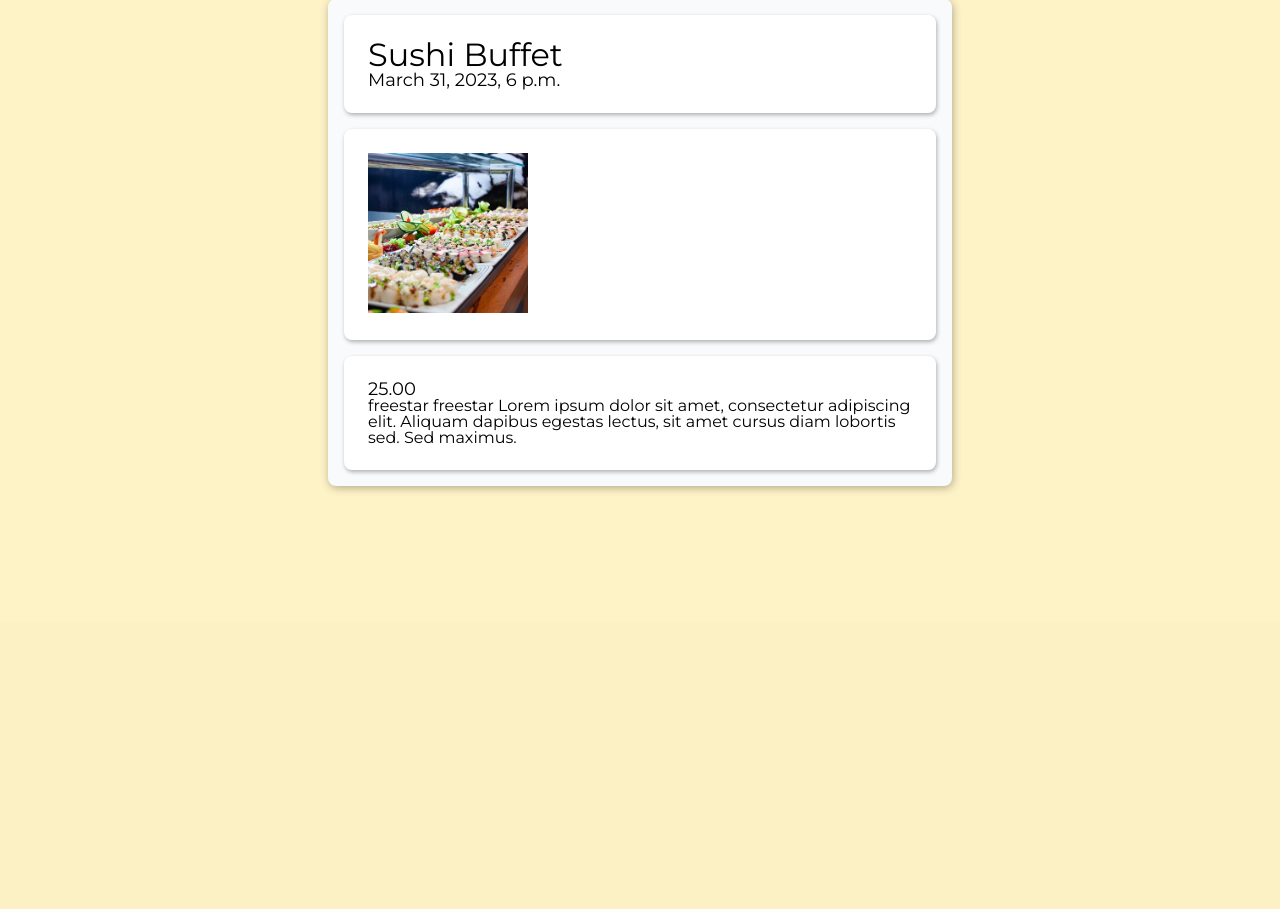
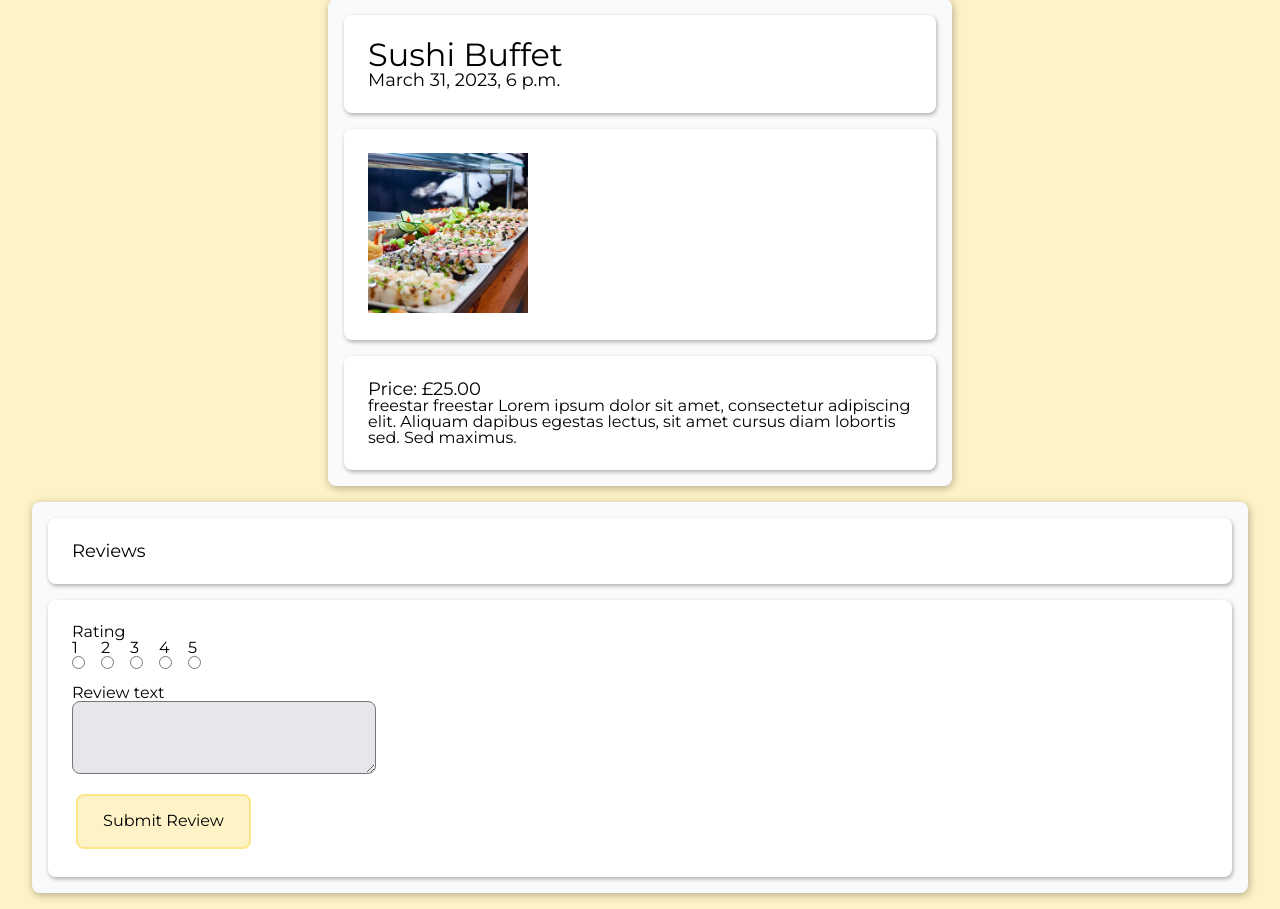
Before and after one commit to BriffC/EventBulb, a Django app: page /events/1/ in a window 1280 px wide. Shown: the part 177-1086 px from the top of the page. Before the commit the page ends 669 px from the top, so only its background shows below. Run offline with Django 3.2, Linux system fonts and the light colour scheme; a user stored in the database is signed in; data comes from the database, SQL or seed files in the repository; both versions use the stored data as it was after the commit; parts of the project's set-up code (start-up, migrations or seed data) failed here and were passed over; some libraries are stand-ins or nearby versions.

Commit message:
review lab

```diff
--- a/start_code/accounts/models.py
+++ b/start_code/accounts/models.py
@@ -5,7 +5,7 @@ from events.models import Event
 # Create your models here.
 class UserProfile(models.Model):
     user = models.OneToOneField(
-        User, on_delete = models.CASCADE, related_name = 'profile')
+        User, on_delete=models.CASCADE, related_name='profile')
     attending = models.ManyToManyField(Event, blank=True, related_name="profile")
 
     def __str__(self):
--- a/start_code/events/models.py
+++ b/start_code/events/models.py
@@ -9,3 +9,19 @@ class Event(models.Model):
 
     def __str__(self):
         return (self.title)
+
+class Review(models.Model):
+    class Rating(models.IntegerChoices):
+        ONE = 1
+        TWO = 2
+        THREE = 3
+        FOUR = 4
+        FIVE = 5
+
+    rating = models.IntegerField(choices=Rating.choices)
+    text = models.TextField()
+    event = models.ForeignKey(Event, on_delete=models.CASCADE, blank=True, null=True, related_name="reviews")
+    profile = models.ForeignKey("accounts.UserProfile", on_delete=models.CASCADE, blank=True, related_name="reviews")
+
+    def __str__(self):
+        return self.text
--- a/start_code/events/urls.py
+++ b/start_code/events/urls.py
@@ -7,4 +7,5 @@ urlpatterns = [
     path('<int:id>/add_attending/', views.add_attending, name ="events_add_attending"),
     path('<int:id>/remove_attending/', views.remove_attending, name="events_remove_attending"),
     path('dashboard/', views.dashboard, name = "events_dashboard"),
+    path('<int:id>/add_review/', views.add_review, name="events_add_review"),
 ]
--- a/start_code/events/views.py
+++ b/start_code/events/views.py
@@ -1,7 +1,7 @@
 from django.shortcuts import render, get_object_or_404, redirect
 from django.contrib.auth.decorators import login_required
 from datetime import datetime
-from . models import Event
+from .models import Event, Review
 from accounts.models import UserProfile
 
 def check_if_user_profile(request):
@@ -29,10 +29,21 @@ def dashboard(request):
     profile = check_if_user_profile(request)
     attending = profile.attending.all().filter(datetime__gte=today).order_by("datetime")
     attended = profile.attending.all().filter(datetime__lt=today).order_by("datetime")
-    return render(request, 'events/dashboard.html', {"attending": attending, "attended": attended,})
+    return render(request, 'events/dashboard.html', {"attending": attending, "attended": attended})
+
+@login_required
+def add_review(request, id):
+    if request.method == "POST":
+        event = get_object_or_404(Event, id=id)
+        [profile, created] = UserProfile.objects.get_or_create(user=request.user)
+        text = request.POST.get("review-text")
+        rating = request.POST.get("rating")
+        review = Review.objects.create(text=text, rating=rating, event=event, profile=profile)
+        event.reviews.add(review)
+        return render (request.POST.get("redirect_url"))
 
 def details(request, id):
-    event = get_object_or_404(Event, id = id)
+    event = get_object_or_404(Event, id=id)
     return render(request, 'events/details.html', {"event": event})
 
 
--- a/start_code/templates/events/details.html
+++ b/start_code/templates/events/details.html
@@ -14,9 +14,55 @@
         <img class="event-image" src="{{ event.cover.url }}" alt="{{ event.title }}">
       </section>
       <section class="card">
-        <p class="event-cost"> {{ event.cost }}</p>
+        <p class="event-cost">Price: £{{ event.cost }}</p>
         <p>{{ event.description }}</p>
       </section>
     </div>
+    {% if event.reviews.all|length > 0 or user.is_authenticated %}
+    <div class ="card-background half width">
+      <section class="card">
+        <h3 class = "larger-heading">Reviews</h3>
+      </section>
+      {% if user.is_authenticated %}
+      <section class="card">
+        <form class="review-form" action="{% url 'events_add_review' event.id %}" method="POST">
+          {% csrf_token %}
+          <input type="hidden" name="redirect_url" value="{{ request.get_full_path }}">
+          <div class ="input-group">
+            <label for="ratings">Rating</label>
+            <fieldset id="ratings" class="rating-group">
+              <label for="rating-1">1</label>
+              <label for="rating-2">2</label>
+              <label for="rating-3">3</label>
+              <label for="rating-4">4</label>
+              <label for="rating-5">5</label>
+              <input required type="radio" name="rating" value="1" id="rating-1">
+              <input required type="radio" name="rating" value="2" id="rating-2">
+              <input required type="radio" name="rating" value="3" id="rating-3">
+              <input required type="radio" name="rating" value="4" id="rating-4">
+              <input required type="radio" name="rating" value="5" id="rating-5">
+            </fieldset>
+          </div>
+          <div class="input-group full-width">
+            <label for="review-text">Review text</label>
+            <textarea name="review-text" id="review-text" cols="30" rows="3"></textarea>
+          </div>
+          <button class="button yellow" type="submit">Submit Review</button>
+        </form>
+      </section>
+      {% endif %}
+      <div class="reviews-scroller">
+        {% for review in event.reviews.all %}
+        <section class="card">
+          <h3>{{ review.profile }}</h3>
+          <p>{{ review.rating }}</p>
+          {% if review.text|length > 0 %}
+          <p>"{{ review.text }}"</p>
+          {% endif %}
+        </section>
+        {% endfor %}
+      </div>
+    </div>
+    {% endif %}
   </main>
 {% endblock %}
--- a/start_code/templates/events/list.html
+++ b/start_code/templates/events/list.html
@@ -21,8 +21,8 @@
             </div>
 
             <div>
-            <a href ="{% url 'events_list' %}" class = "button">Clear</a>
-            <button type = "submit" class = "button gray">Filter</button>
+            <a href ="{% url 'events_list' %}" class = "button">Clear list</a>
+            <button type = "submit" class = "button gray">Filter by event</button>
             </div>
         </form>
       </section>
--- a/start_code/templates/partials/_events_list.html
+++ b/start_code/templates/partials/_events_list.html
@@ -15,14 +15,14 @@
             {% if user|is_attending:event %}
             <form action="{% url 'events_remove_attending' event.id %}" method="post">
                 {% csrf_token %}
-                <input type="hidden" name = "redirect_url" value = "{{ request.get_full_path}}">
-                <button type = "submit" class = "button red">Cancel Attendance</button>
+                <input type="hidden" name ="redirect_url" value = "{{ request.get_full_path}}">
+                <button type ="submit" class ="button red">Cancel Attendance</button>
             </form>
             {% else %}
                 <form action = "{% url 'events_add_attending' event.id %}" method = "post">
                     {% csrf_token %}
                     <input type = "hidden" name ="redirect_url" value = "{{ request.get_full_path }}">
-                    <button type = "submit" class = "button yellow">Attending</button>
+                    <button type = "submit" class = "button yellow">Press to attend</button>
                 </form>
             {% endif %}
          {% endif %}
--- a/start_code/templates/partials/_past_events.html
+++ b/start_code/templates/partials/_past_events.html
@@ -1,12 +1,12 @@
 {% load static %}
 
 <ul class="events-list">
-    {% for events in events %}
+    {% for event in events %}
     <li class ="card event">
         <img class="event-image" src ="{{ event.cover.url }}" alt="{{ event.title }}">
         <div class ="event-info">
             <h2>{{ event.title }}</h2>
-            <h3>{{ event.datetime }}</h3>
+            <h3>{{ event.datetime }} | £{{ event.cost }}</h3>
             <p>{{ event.description }}</p>
         </div>
         <div class="event-controls">
```
Also changed, not shown: start_code/templates/events/dashboard.html (+22 -15 lines), start_code/accounts/migrations/0001_initial.py, start_code/accounts/migrations/0002_initial.py (added), start_code/accounts/migrations/0002_userprofile_attending.py (deleted), start_code/db.sqlite3, start_code/events/migrations/0001_initial.py, start_code/events/migrations/0002_alter_event_datetime.py (deleted), start_code/media/images/Sushi_BacrdXo.jpeg (added), start_code/media/images/fallout3.jpeg (added), start_code/media/images/fallout3_WiDHpdi.jpeg (added), start_code/media/images/pexels-photo-2233729_yWGdCgZ.jpeg (added), start_code/media/images/python_ZTQgVxk.jpeg (added).
